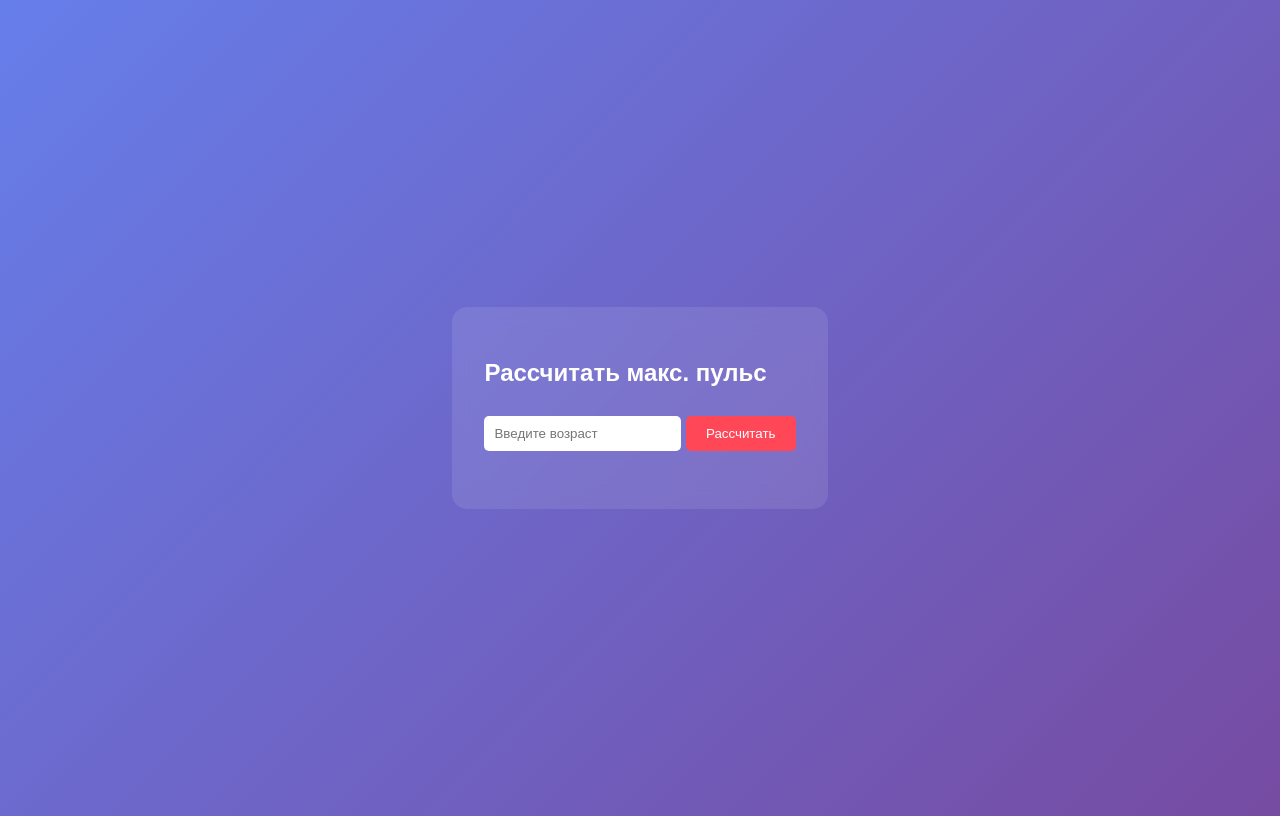
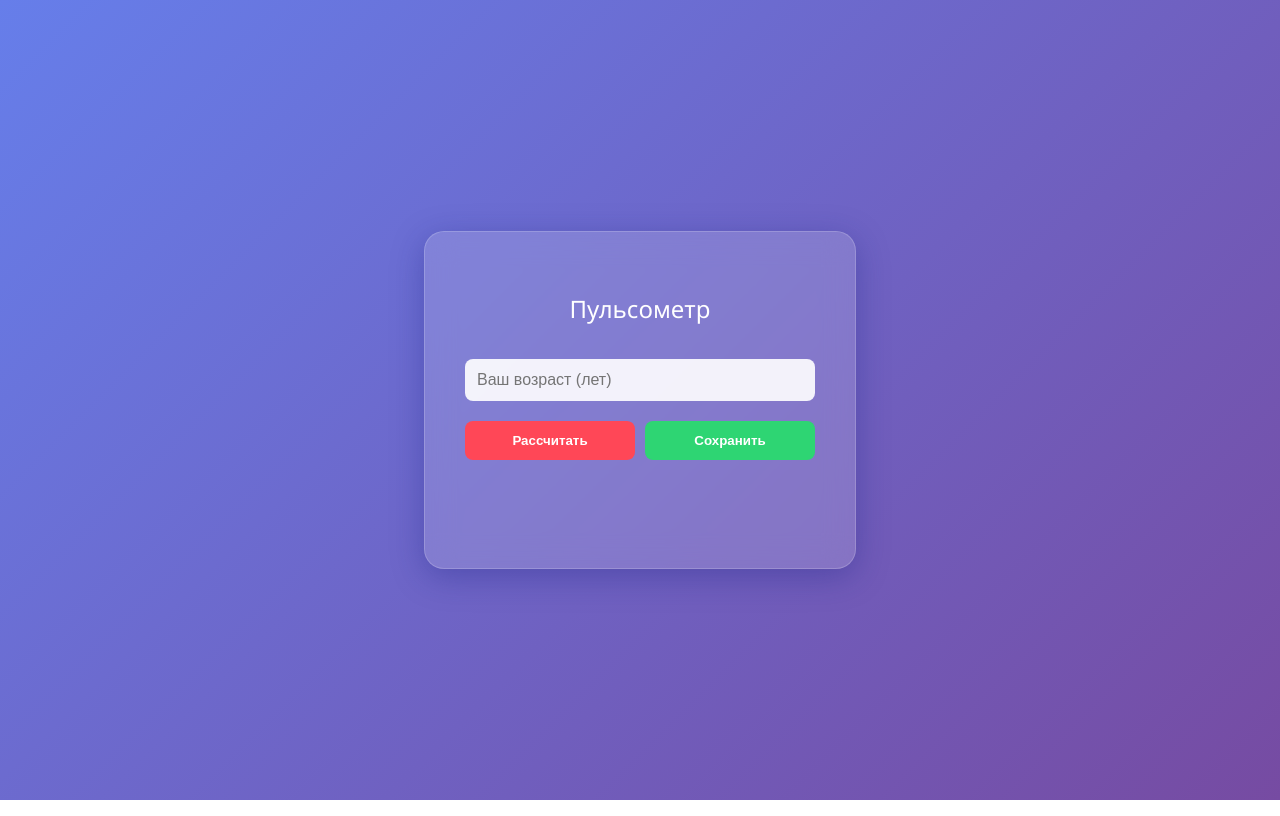
Before and after one commit to OleksandrZharkov/pulse-app, a plain HTML site: page frontend/index.html in a window 1280 px wide. Drawn offline with Linux system fonts and the light colour scheme.

Commit message:
Full fix for frontend UI and logic

```diff
--- a/frontend/index.html
+++ b/frontend/index.html
@@ -1,27 +1,136 @@
 <!DOCTYPE html>
-<html>
+<html lang="ru">
 <head>
-    <meta charset="UTF-8"> <title>Pulse Calculator</title>
+    <meta charset="UTF-8">
+    <meta name="viewport" content="width=device-width, initial-scale=1.0">
+    <title>Pulse Calculator | DevOps Project</title>
     <style>
-        body { background: linear-gradient(135deg, #667eea 0%, #764ba2 100%); height: 100vh; font-family: sans-serif; display: flex; justify-content: center; align-items: center; color: white; }
-        .card { background: rgba(255,255,255,0.1); padding: 2rem; border-radius: 15px; backdrop-filter: blur(10px); }
-        input { padding: 10px; margin: 10px 0; border-radius: 5px; border: none; }
-        button { padding: 10px 20px; background: #ff4757; color: white; border: none; border-radius: 5px; cursor: pointer; }
+        :root {
+            --primary: #ff4757;
+            --glass: rgba(255, 255, 255, 0.15);
+        }
+        body {
+            margin: 0;
+            padding: 0;
+            background: linear-gradient(135deg, #667eea 0%, #764ba2 100%);
+            height: 100vh;
+            font-family: 'Segoe UI', Tahoma, Geneva, Verdana, sans-serif;
+            display: flex;
+            justify-content: center;
+            align-items: center;
+            color: white;
+        }
+        .card {
+            background: var(--glass);
+            padding: 2.5rem;
+            border-radius: 20px;
+            backdrop-filter: blur(15px);
+            box-shadow: 0 8px 32px 0 rgba(31, 38, 135, 0.37);
+            border: 1px solid rgba(255, 255, 255, 0.18);
+            width: 350px;
+            text-align: center;
+        }
+        h2 { margin-bottom: 1.5rem; font-weight: 300; }
+        input {
+            width: 100%;
+            padding: 12px;
+            margin: 10px 0;
+            border-radius: 8px;
+            border: none;
+            background: rgba(255, 255, 255, 0.9);
+            box-sizing: border-box;
+            font-size: 1rem;
+        }
+        .btn-group { display: flex; gap: 10px; margin-top: 10px; }
+        button {
+            flex: 1;
+            padding: 12px;
+            background: var(--primary);
+            color: white;
+            border: none;
+            border-radius: 8px;
+            cursor: pointer;
+            font-weight: bold;
+            transition: transform 0.2s, background 0.2s;
+        }
+        button:hover { background: #ff6b81; transform: translateY(-2px); }
+        button:active { transform: translateY(0); }
+        button:disabled { background: #ccc; cursor: not-allowed; }
+        #result {
+            margin-top: 20px;
+            font-size: 1.2rem;
+            min-height: 1.5em;
+            font-weight: 500;
+        }
+        .status { font-size: 0.8rem; margin-top: 10px; opacity: 0.8; }
     </style>
 </head>
 <body>
+
     <div class="card">
-        <h2>Рассчитать макс. пульс</h2>
-        <input type="number" id="age" placeholder="Введите возраст">
-        <button onclick="calc()">Рассчитать</button>
+        <h2>Пульсометр</h2>
+        <input type="number" id="age" placeholder="Ваш возраст (лет)" min="1" max="120">
+
+        <div class="btn-group">
+            <button onclick="calculatePulse()">Рассчитать</button>
+            <button id="saveBtn" onclick="saveData()" style="background: #2ed573;" disabled>Сохранить</button>
+        </div>
+
         <p id="result"></p>
+        <div id="status" class="status"></div>
     </div>
+
     <script>
-        async function calc() {
+        const API_URL = "http://localhost:8000";
+        let lastResult = null;
+
+        async function calculatePulse() {
             const age = document.getElementById('age').value;
-            const res = await fetch(`http://localhost:8000/calculate?age=${age}`);
-            const data = await res.json();
-            document.getElementById('result').innerText = "Ваш макс. пульс: " + data.max_pulse;
+            const resDisplay = document.getElementById('result');
+            const statusDisplay = document.getElementById('status');
+            const saveBtn = document.getElementById('saveBtn');
+
+            if (!age) {
+                resDisplay.innerText = "Введите возраст!";
+                return;
+            }
+
+            statusDisplay.innerText = "Запрос к API...";
+
+            try {
+                const response = await fetch(`${API_URL}/calculate?age=${age}`);
+                if (!response.ok) throw new Error("Ошибка бэкенда");
+
+                const data = await response.json();
+                lastResult = data.max_pulse;
+                resDisplay.innerText = `Ваш макс. пульс: ${data.max_pulse} уд/мин`;
+                statusDisplay.innerText = "Готово";
+                saveBtn.disabled = false;
+            } catch (err) {
+                console.error(err);
+                resDisplay.innerText = "❌ Ошибка связи с API";
+                statusDisplay.innerText = "Проверьте, запущен ли port-forward на 8000";
+            }
+        }
+
+        async function saveData() {
+            const age = document.getElementById('age').value;
+            const statusDisplay = document.getElementById('status');
+
+            try {
+                const response = await fetch(`${API_URL}/save`, {
+                    method: 'POST',
+                    headers: { 'Content-Type': 'application/json' },
+                    body: JSON.stringify({ age: parseInt(age), max_pulse: lastResult })
+                });
+
+                if (response.ok) {
+                    statusDisplay.innerText = "✅ Данные сохранены!";
+                    document.getElementById('saveBtn').disabled = true;
+                }
+            } catch (err) {
+                statusDisplay.innerText = "❌ Ошибка при сохранении";
+            }
         }
     </script>
 </body>
```
Also changed, not shown: 1 other file.
